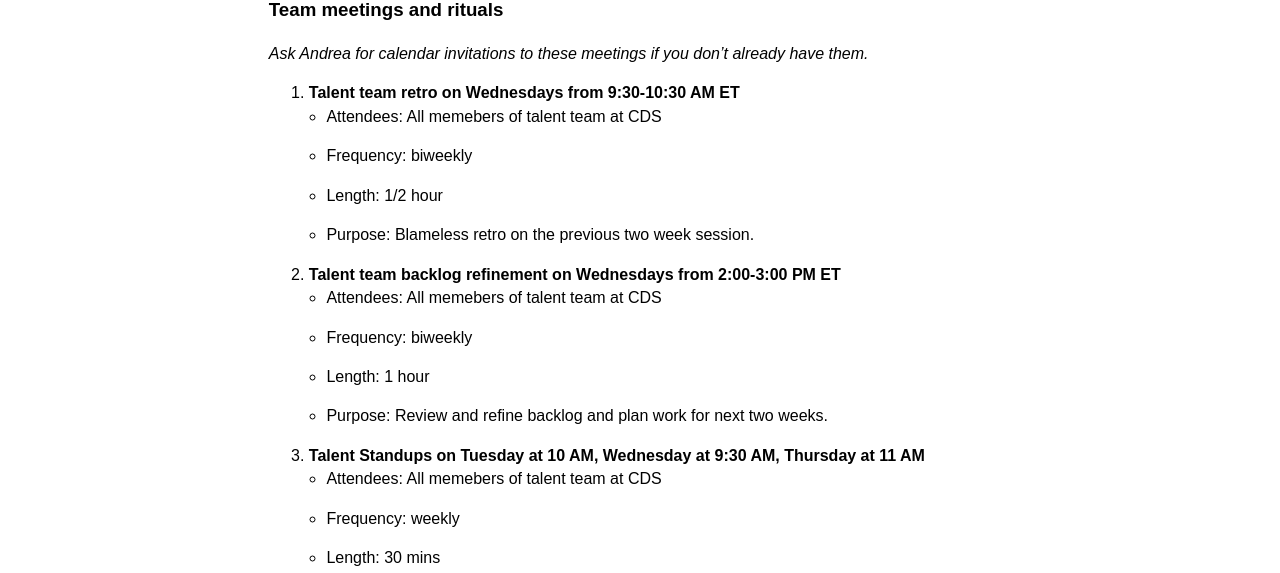
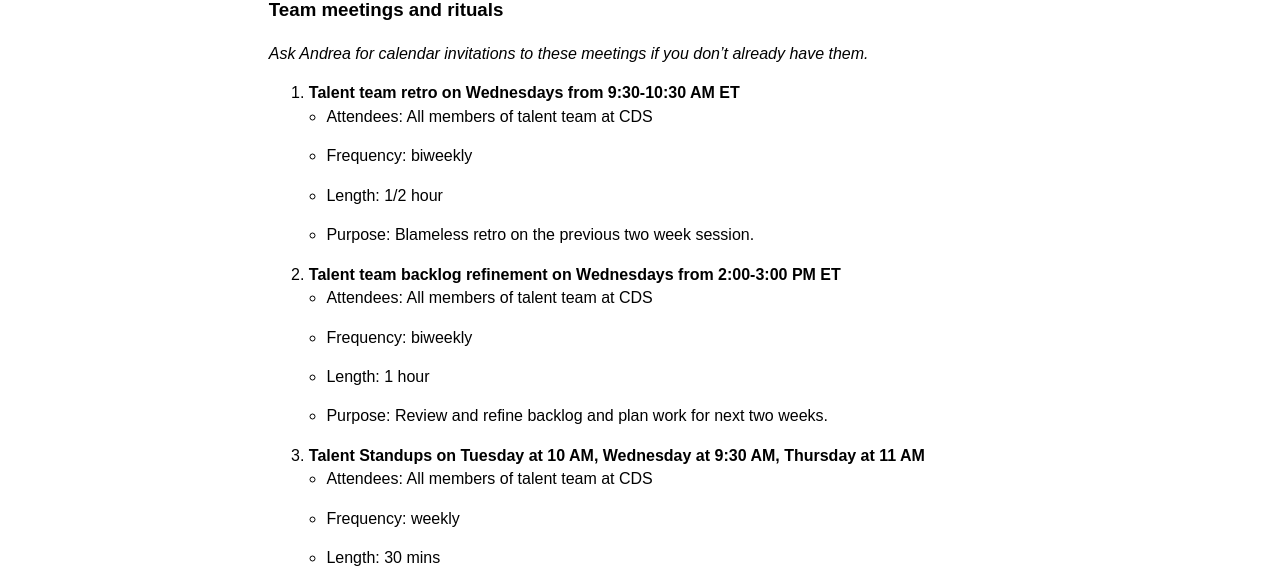
Before and after one commit to cds-snc/talent, a Jekyll site: the page built from _pages/en/about/Team-meetings-and-communications.md, in a window 1280 px wide and 1400 px high. Shown: the part 245-818 px from the top of the window. Built offline with Jekyll 4.4.1, drawn with Linux system fonts in a browser that asks for light colours; some of the changed text lies outside the part shown.

Commit message:
correcting typos

```diff
--- a/_pages/en/about/Team-meetings-and-communications.md
+++ b/_pages/en/about/Team-meetings-and-communications.md
@@ -12,19 +12,19 @@ trans_url: "/reunions-d-equipe/"
 _Ask Andrea for calendar invitations to these meetings if you don't already have them._
 
 1.  **Talent team retro on Wednesdays from 9:30-10:30 AM ET**
- * Attendees: All memebers of talent team at CDS
+ * Attendees: All members of talent team at CDS
  * Frequency: biweekly
  * Length: 1/2 hour
  * Purpose: Blameless retro on the previous two week session.
 
 2.  **Talent team backlog refinement on Wednesdays from 2:00-3:00 PM ET**
- * Attendees: All memebers of talent team at CDS
+ * Attendees: All members of talent team at CDS
  * Frequency: biweekly
  * Length: 1 hour
  * Purpose: Review and refine backlog and plan work for next two weeks.
 
 3.   **Talent Standups on Tuesday at 10 AM, Wednesday at 9:30 AM, Thursday at 11 AM**
- * Attendees: All memebers of talent team at CDS
+ * Attendees: All members of talent team at CDS
  * Frequency: weekly
  * Length: 30 mins
  * Purpose:
```
Also changed, not shown: other parts of _pages/en/about/Team-meetings-and-communications.md (+1 -1 lines).
